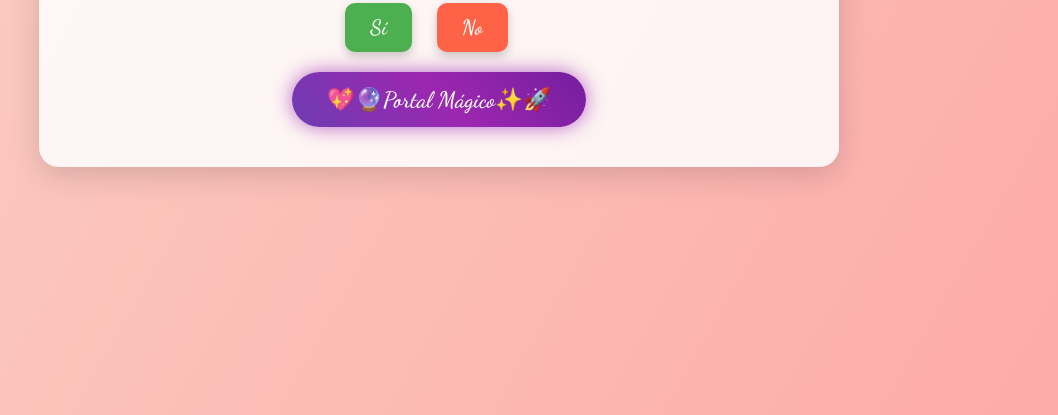
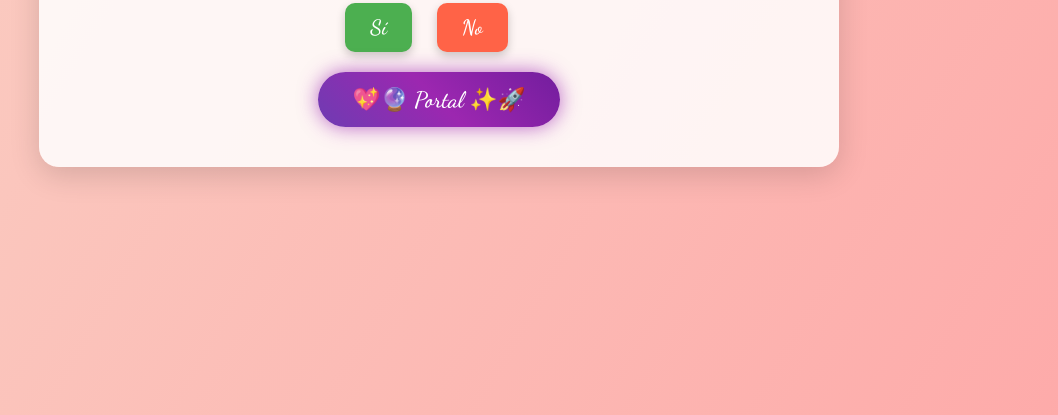
Before and after one commit to Camilovelez1/js-web-propuesta, a website: page index.html in a window 1280 px wide. Shown: the part 385-800 px from the top of the page, without its empty margins (201-1259 px from the left). Drawn offline with Linux system fonts and the light colour scheme.

Commit message:
adjust buttom6

```diff
--- a/index.html
+++ b/index.html
@@ -25,7 +25,7 @@
       </div>
         <div class="mistery-container">
           <button id="boton-misterioso" onclick="irASecreto()">
-              💖🔮Portal Mágico✨🚀
+              💖🔮 Portal ✨🚀
           </button>
       </div>
     </div>
```
